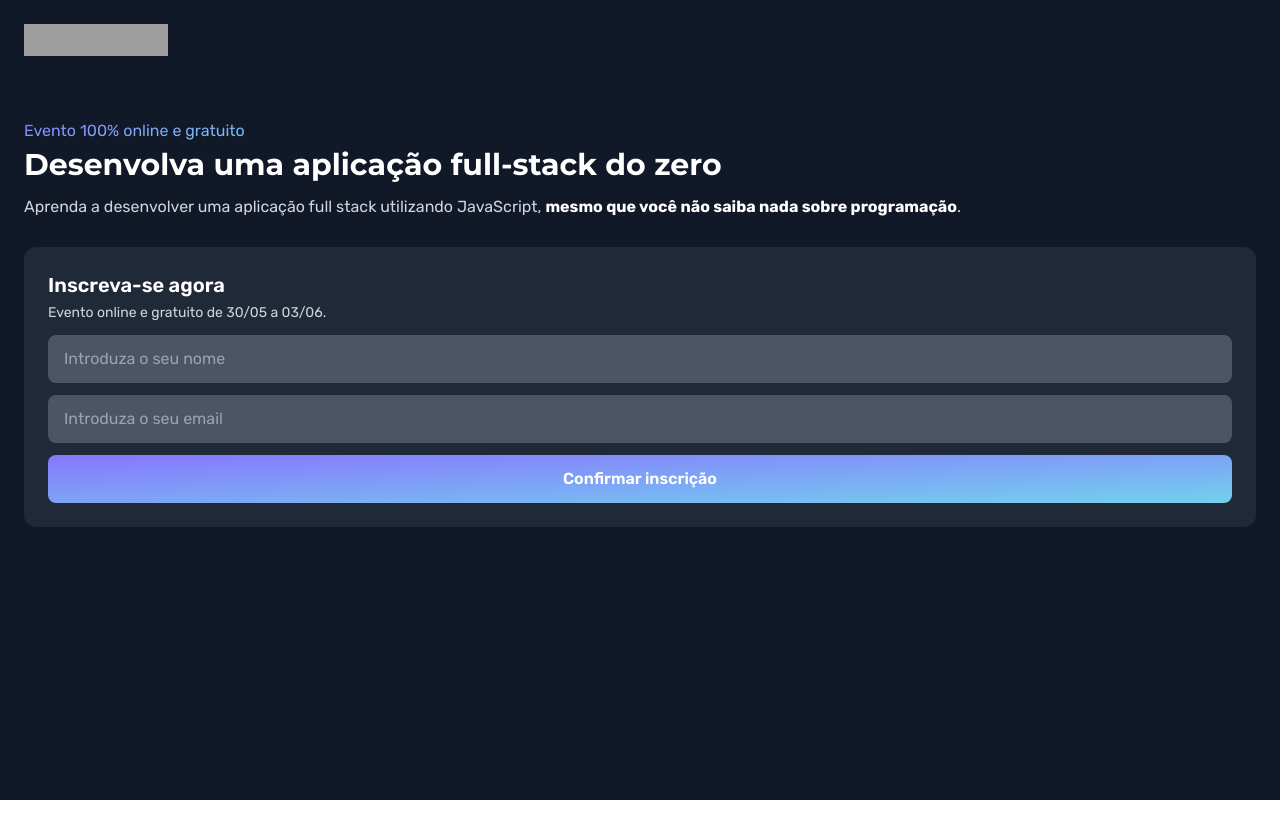
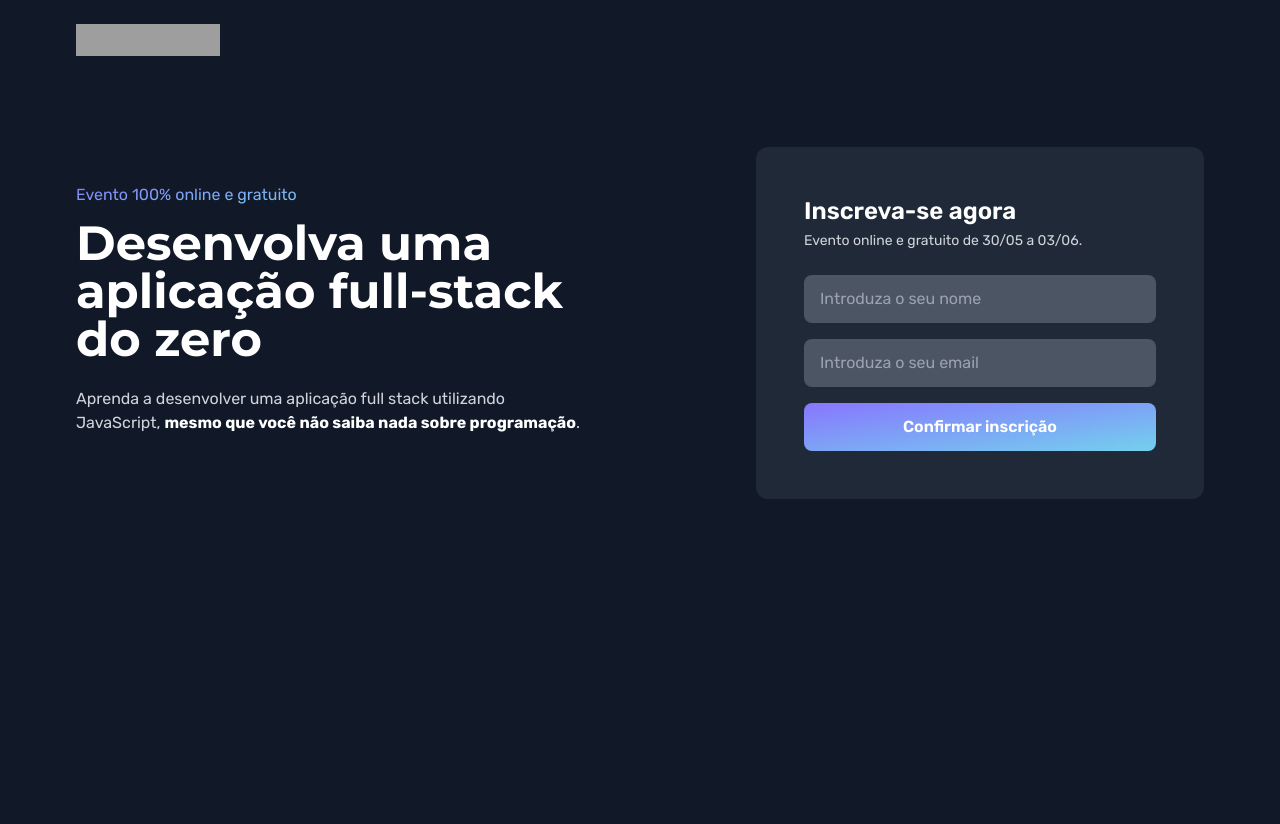
Before and after one commit to diogofcarvalho95/codar.me, a Next.js app: page / in a window 1280 px wide. Before the commit the page ends 800 px from the top, so only its background shows below. Built offline with nearby package versions, Linux system fonts and the light colour scheme; grey boxes are pictures that could not be loaded.

Commit message:
desktop responsive

```diff
--- a/pages/index.tsx
+++ b/pages/index.tsx
@@ -4,24 +4,27 @@ import Image from 'next/image'
 
 const Home: NextPage = () => {
   return (
-    <div className="min-h-screen p-3 space-y-8 bg-gray-900">
+    <div className="p-3 bg-gray-900">
       <Head>
         <title>Codar.me</title>
         <meta name="description" content="Aprenda a desenvolver uma aplicação full stack utilizando JavaScript, mesmo que você não saiba nada sobre programação" />
         <link rel="icon" href="/favicon.ico" />
       </Head>
+      <div className="container min-h-screen mx-auto md:max-w-6xl space-y-8">
         <header className="p-3">
           <Image src="/vercel.svg" alt="Vercel Logo" width={144} height={32} />
         </header>
         <main className="p-3">
-        <section id="hero">
+          <section className="md:flex md:space-x-8 lg:space-x-10 md:items-center md:justify-between" id="hero">
+            <div className="md:flex-1 md:max-w-lg">
               <span className="text-transparent bg-clip-text bg-gradient-to-br from-gradientSky-0 to-gradientSky-1">Evento 100% online e gratuito</span>
-          <h1 className="text-3xl font-bold text-white font-montserrat mt-1">Desenvolva uma aplicação full-stack do zero</h1>
-          <p className="text-gray-300 text-base mt-3">Aprenda a desenvolver uma aplicação full stack utilizando JavaScript, <strong className="text-white">mesmo que você não saiba nada sobre programação</strong>.</p>
-          <div className="mt-7 rounded-xl p-6 bg-gray-800">
-            <h2 className="text-white text-xl font-semibold">Inscreva-se agora</h2>
+              <h1 className="text-3xl lg:text-5xl font-bold text-white font-montserrat mt-1 md:mt-3">Desenvolva uma aplicação full-stack do zero</h1>
+              <p className="text-gray-300 text-base mt-3 md:mt-6">Aprenda a desenvolver uma aplicação full stack utilizando JavaScript, <strong className="text-white">mesmo que você não saiba nada sobre programação</strong>.</p>
+            </div>
+            <div className="md:max-w-md md:flex-1 mt-7 rounded-xl p-6 md:p-8 lg:p-10 xl:p-12 bg-gray-800">
+              <h2 className="text-white text-xl font-semibold md:text-2xl">Inscreva-se agora</h2>
               <p className="text-gray-300 text-sm mt-1">Evento online e gratuito de 30/05 a 03/06.</p>
-            <form className="space-y-3 mt-3 flex flex-col">
+              <form className="space-y-3 md:space-y-4 mt-3 md:mt-6 flex flex-col">
                 <input className="block w-full px-4 py-3 bg-gray-600 rounded-lg focus:ring-white focus:border-white" id="nome" type="text" placeholder="Introduza o seu nome"/>
                 <input className="block w-full px-4 py-3 bg-gray-600 rounded-lg focus:ring-white focus:border-white" id="email" type="email" placeholder="Introduza o seu email"/>
                 <button type="submit" className="px-4 py-3 bg-gradient-to-br from-gradientSky-0 to-gradientSky-1 rounded-lg text-white font-semibold">Confirmar inscrição</button>
@@ -30,6 +33,7 @@ const Home: NextPage = () => {
           </section>
         </main>
       </div>
+    </div>
   )
 }
 
```
Lines whose indentation alone changed are shown as unchanged.
